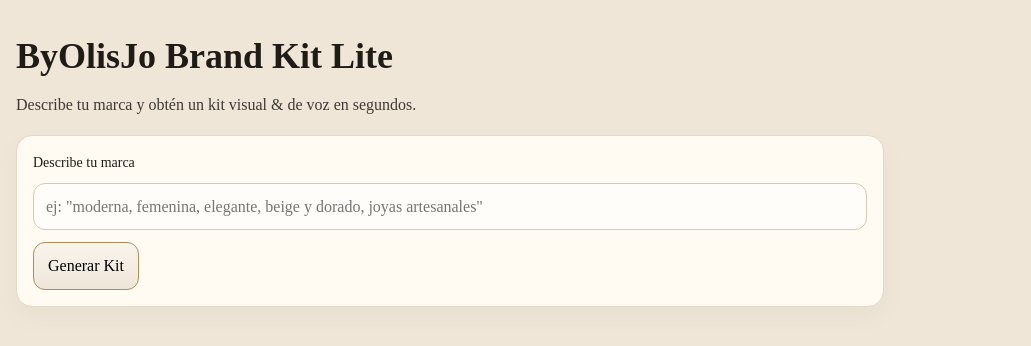
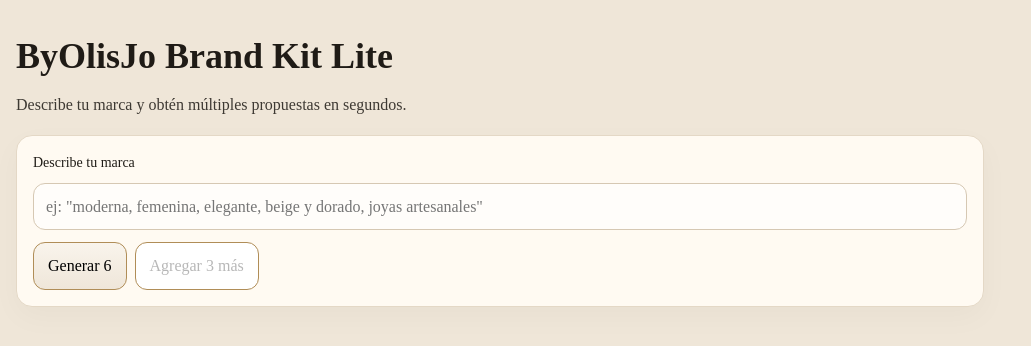
Before and after one commit to infobyolisjo-cpu/byolisjo-brand-kit-lite, a Next.js app: page / in a window 1280 px wide. Shown: the top 346 px of the page, without its empty margins (0-1031 px from the left). Built offline with nearby package versions, Linux system fonts and the light colour scheme.

Commit message:
feat: generar múltiples kits + cargar más

```diff
--- a/app/page.tsx
+++ b/app/page.tsx
@@ -3,38 +3,42 @@
 import { useState } from "react";
 
 type Kit = {
+  seed: number;
   palette: { name: string; colors: string[] };
   font: { heading: string; body: string };
   voice: string;
   slogan: string;
   posts: { title: string; copy: string }[];
   canvaSearch: string;
-  tip: string;
 };
 
 export default function Home() {
   const [prompt, setPrompt] = useState("");
+  const [kits, setKits] = useState<Kit[]>([]);
   const [loading, setLoading] = useState(false);
-  const [data, setData] = useState<Kit | null>(null);
   const [error, setError] = useState<string | null>(null);
+  const [nextStartSeed, setNextStartSeed] = useState(0);
 
-  async function onGenerate(e: React.FormEvent) {
-    e.preventDefault();
-    setLoading(true);
-    setError(null);
-    setData(null);
-
+  async function fetchKits(mode: "replace" | "append", count = 3) {
+    if (!prompt.trim()) return;
+    setLoading(true); setError(null);
     try {
       const res = await fetch("/api/generate", {
         method: "POST",
         headers: { "Content-Type": "application/json" },
-        body: JSON.stringify({ prompt }),
+        body: JSON.stringify({
+          prompt,
+          count,
+          startSeed: mode === "replace" ? 0 : nextStartSeed
+        }),
       });
-      if (!res.ok) throw new Error("No se pudo generar el kit");
-      const json = (await res.json()) as Kit;
-      setData(json);
-    } catch (err: any) {
-      setError(err.message || "Error generando kit");
+      if (!res.ok) throw new Error("No se pudo generar");
+      const json = await res.json();
+      const list = json.options as Kit[];
+      setNextStartSeed(json.nextStartSeed as number);
+      setKits(mode === "replace" ? list : [...kits, ...list]);
+    } catch (e: any) {
+      setError(e?.message || "Error generando kits");
     } finally {
       setLoading(false);
     }
@@ -42,119 +46,83 @@ export default function Home() {
 
   return (
     <main className="min-h-screen" style={{ background: "#efe6d8", color: "#1f1b16" }}>
-      <div className="mx-auto" style={{ maxWidth: 900, padding: "28px 16px" }}>
-        <h1 className="font-serif" style={{ fontSize: 36, marginBottom: 6 }}>
-          ByOlisJo Brand Kit Lite
-        </h1>
-        <p style={{ opacity: 0.85, marginBottom: 18 }}>
-          Describe tu marca y obtén un kit visual & de voz en segundos.
-        </p>
+      <div className="mx-auto" style={{ maxWidth: 1000, padding: "28px 16px" }}>
+        <h1 className="font-serif" style={{ fontSize: 36, marginBottom: 6 }}>ByOlisJo Brand Kit Lite</h1>
+        <p style={{ opacity: 0.85, marginBottom: 18 }}>Describe tu marca y obtén múltiples propuestas en segundos.</p>
 
-        {/* Tarjeta del formulario */}
-        <section className="card" style={{ padding: 16, borderRadius: 16, background: "#fffaf2", border: "1px solid #e4d8c6", boxShadow: "0 10px 30px rgba(0,0,0,.03)" }}>
-          <form onSubmit={onGenerate}>
+        <section style={{ padding: 16, borderRadius: 16, background: "#fffaf2", border: "1px solid #e4d8c6", boxShadow: "0 10px 30px rgba(0,0,0,.03)" }}>
           <label style={{ display: "block", fontSize: 14, marginBottom: 8 }}>Describe tu marca</label>
           <input
             value={prompt}
-              onChange={(e) => setPrompt(e.target.value)}
+            onChange={(e)=>setPrompt(e.target.value)}
             placeholder={`ej: "moderna, femenina, elegante, beige y dorado, joyas artesanales"`}
-              style={{
-                width: "100%",
-                borderRadius: 12,
-                border: "1px solid #d6c8b3",
-                background: "#fffdfa",
-                padding: "10px 12px",
-              }}
+            style={{ width: "100%", borderRadius: 12, border: "1px solid #d6c8b3", background: "#fffdfa", padding: "10px 12px" }}
           />
+          <div style={{ display: "flex", gap: 8, flexWrap: "wrap", marginTop: 12 }}>
             <button
               disabled={loading}
-              style={{
-                marginTop: 12,
-                borderRadius: 12,
-                border: "1px solid #b08d57",
-                background: "linear-gradient(180deg,#f9f4ec,#efe6d9)",
-                padding: "10px 14px",
-                cursor: "pointer",
-              }}
+              onClick={()=>{ setNextStartSeed(0); fetchKits("replace", 6); }}
+              style={{ borderRadius: 12, border: "1px solid #b08d57", background: "linear-gradient(180deg,#f9f4ec,#efe6d9)", padding: "10px 14px", cursor: "pointer" }}
             >
-              {loading ? "Generando…" : "Generar Kit"}
+              {loading ? "Generando…" : "Generar 6"}
             </button>
-          </form>
+            <button
+              disabled={loading || kits.length===0}
+              onClick={()=>fetchKits("append", 3)}
+              style={{ borderRadius: 12, border: "1px solid #b08d57", background: "#fff", padding: "10px 14px", cursor: "pointer" }}
+            >
+              Agregar 3 más
+            </button>
+          </div>
         </section>
 
-        {error && (
-          <p style={{ marginTop: 14, color: "#a31616" }}>
-            {error}
-          </p>
-        )}
+        {error && <p style={{ marginTop: 14, color: "#a31616" }}>{error}</p>}
 
-        {data && (
-          <section className="previewGrid" style={{ display: "grid", gap: 16, marginTop: 20 }}>
-            {/* Paleta */}
-            <div className="previewCard" style={{ background: "#ffffff", border: "1px solid #e6dfd4", borderRadius: 16, padding: 16 }}>
-              <h2 style={{ fontSize: 18, fontWeight: 600 }}>
-                Paleta — {data.palette.name}
-              </h2>
-              <div className="swatchRow" style={{ display: "flex", gap: 10, marginTop: 12, flexWrap: "wrap" }}>
-                {data.palette.colors.map((c) => (
+        {/* Grid de resultados */}
+        {kits.length > 0 && (
+          <section style={{ marginTop: 20, display: "grid", gap: 16, gridTemplateColumns: "repeat(auto-fill, minmax(280px, 1fr))" }}>
+            {kits.map((k) => (
+              <div key={k.seed} style={{ background: "#ffffff", border: "1px solid #e6dfd4", borderRadius: 16, padding: 16 }}>
+                <div style={{ display: "flex", justifyContent: "space-between", alignItems: "center", marginBottom: 6 }}>
+                  <h3 style={{ fontSize: 16, fontWeight: 600, lineHeight: 1.2 }}>Paleta — {k.palette.name}</h3>
+                  <span style={{ fontSize: 11, border: "1px solid #cbb89a", borderRadius: 999, padding: "2px 8px" }}>seed: {k.seed}</span>
+                </div>
+                <div style={{ display: "flex", gap: 8, marginTop: 8, flexWrap: "wrap" }}>
+                  {k.palette.colors.map((c) => (
                     <div key={c} title={c} style={{ height: 34, width: 34, borderRadius: 10, border: "1px solid #d6c8b3", background: c }} />
                   ))}
                 </div>
-              <p style={{ marginTop: 8, fontSize: 13, opacity: 0.85 }}>
-                {data.palette.colors.join(" · ")}
-              </p>
+                <p style={{ marginTop: 8, fontSize: 13, opacity: .85 }}>{k.palette.colors.join(" · ")}</p>
+
+                <div style={{ marginTop: 12 }}>
+                  <div style={{ fontWeight: 600, marginBottom: 4 }}>Tipografías</div>
+                  <div style={{ opacity: .9, fontSize: 14 }}>
+                    Heading: <b>{k.font.heading}</b> — Body: <b>{k.font.body}</b>
+                  </div>
                 </div>
 
-            {/* Tipografías */}
-            <div className="previewCard" style={{ background: "#ffffff", border: "1px solid #e6dfd4", borderRadius: 16, padding: 16 }}>
-              <h3 style={{ fontWeight: 600 }}>Tipografías</h3>
-              <p style={{ opacity: 0.9, fontSize: 14 }}>
-                Heading: <b>{data.font.heading}</b> — Body: <b>{data.font.body}</b>
-              </p>
+                <div style={{ marginTop: 12 }}>
+                  <div style={{ fontWeight: 600, marginBottom: 4 }}>Voz</div>
+                  <div style={{ opacity: .9 }}>{k.voice}</div>
                 </div>
 
-            {/* Voz */}
-            <div className="previewCard" style={{ background: "#ffffff", border: "1px solid #e6dfd4", borderRadius: 16, padding: 16 }}>
-              <h3 style={{ fontWeight: 600 }}>Voz de marca</h3>
-              <p style={{ opacity: 0.9 }}>{data.voice}</p>
+                <div style={{ marginTop: 12 }}>
+                  <div style={{ fontWeight: 600, marginBottom: 4 }}>Slogan</div>
+                  <div style={{ opacity: .95 }}>{k.slogan}</div>
                 </div>
 
-            {/* Slogan */}
-            <div className="previewCard" style={{ background: "#ffffff", border: "1px solid #e6dfd4", borderRadius: 16, padding: 16 }}>
-              <h3 style={{ fontWeight: 600 }}>Slogan propuesto</h3>
-              <p style={{ opacity: 0.9 }}>{data.slogan}</p>
-            </div>
-
-            {/* Posts */}
-            <div className="previewCard" style={{ background: "#ffffff", border: "1px solid #e6dfd4", borderRadius: 16, padding: 16 }}>
-              <h3 style={{ fontWeight: 600 }}>3 posts de arranque</h3>
-              <ul style={{ marginTop: 8, paddingLeft: 18, opacity: 0.95 }}>
-                {data.posts.map((p, i) => (
-                  <li key={i}>
-                    <b>{p.title}:</b> {p.copy}
-                  </li>
-                ))}
+                <div style={{ marginTop: 12 }}>
+                  <div style={{ fontWeight: 600, marginBottom: 4 }}>Posts</div>
+                  <ul style={{ paddingLeft: 18, margin: 0 }}>
+                    {k.posts.map((p, i) => (<li key={i}><b>{p.title}:</b> {p.copy}</li>))}
                   </ul>
                 </div>
 
-            {/* Canva */}
-            <div className="previewFull" style={{ gridColumn: "1 / -1" }}>
-              <a
-                href={data.canvaSearch}
-                target="_blank"
-                rel="noreferrer"
-                style={{
-                  display: "inline-block",
-                  borderRadius: 12,
-                  border: "1px solid #b08d57",
-                  background: "linear-gradient(180deg,#f9f4ec,#efe6d9)",
-                  padding: "10px 14px",
-                }}
-              >
-                Abrir ideas relacionadas en Canva
+                <a href={k.canvaSearch} target="_blank" rel="noreferrer" style={{ display: "inline-block", marginTop: 12, borderRadius: 10, border: "1px solid #b08d57", padding: "8px 12px", background: "linear-gradient(180deg,#f9f4ec,#efe6d9)" }}>
+                  Abrir ideas en Canva
                 </a>
-              <p style={{ opacity: 0.7, fontSize: 13, marginTop: 8 }}>{data.tip}</p>
               </div>
+            ))}
           </section>
         )}
       </div>
```
Also changed, not shown: app/api/generate/route.ts (+30 -41 lines). Lines whose indentation alone changed are shown as unchanged.
